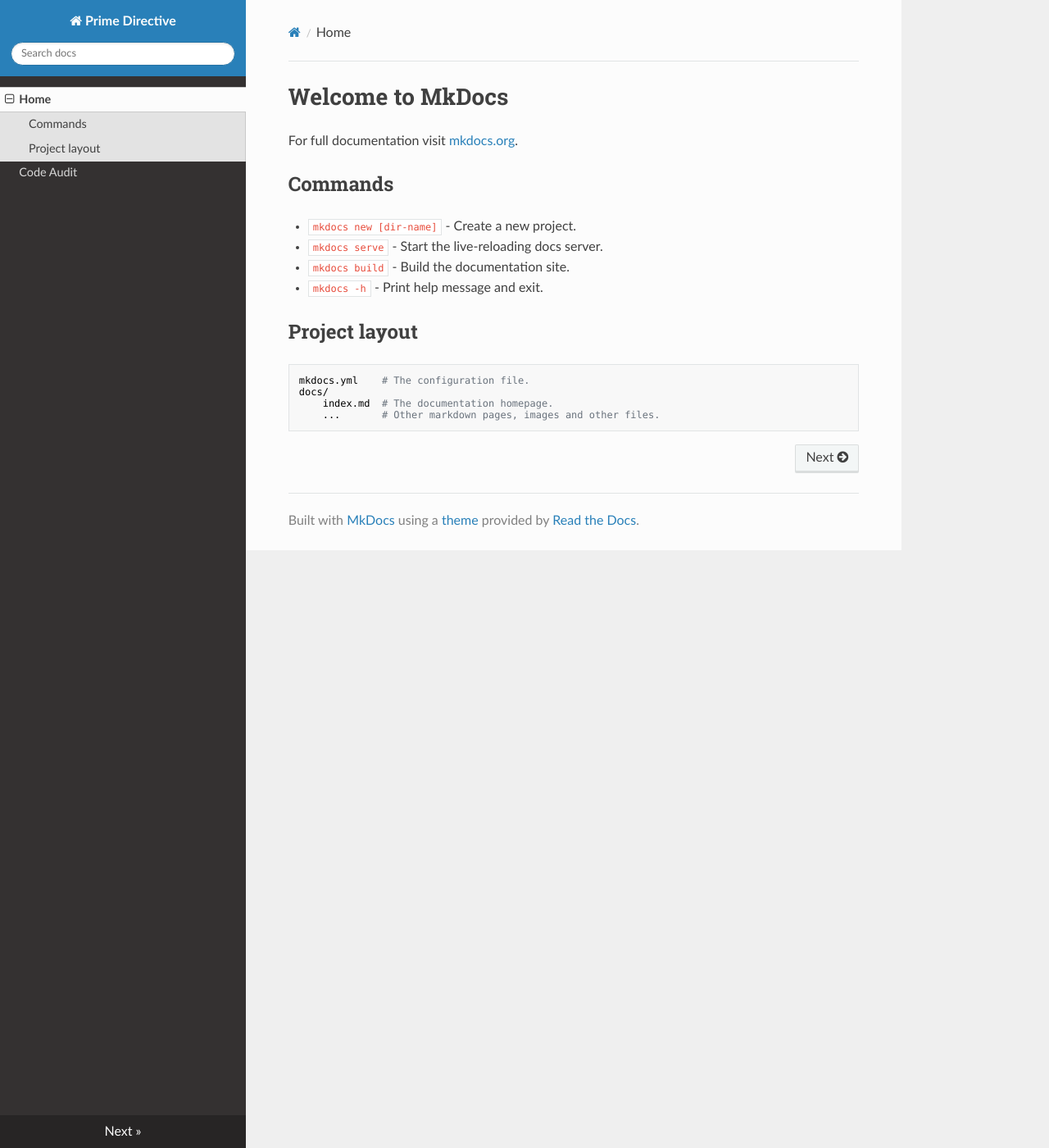
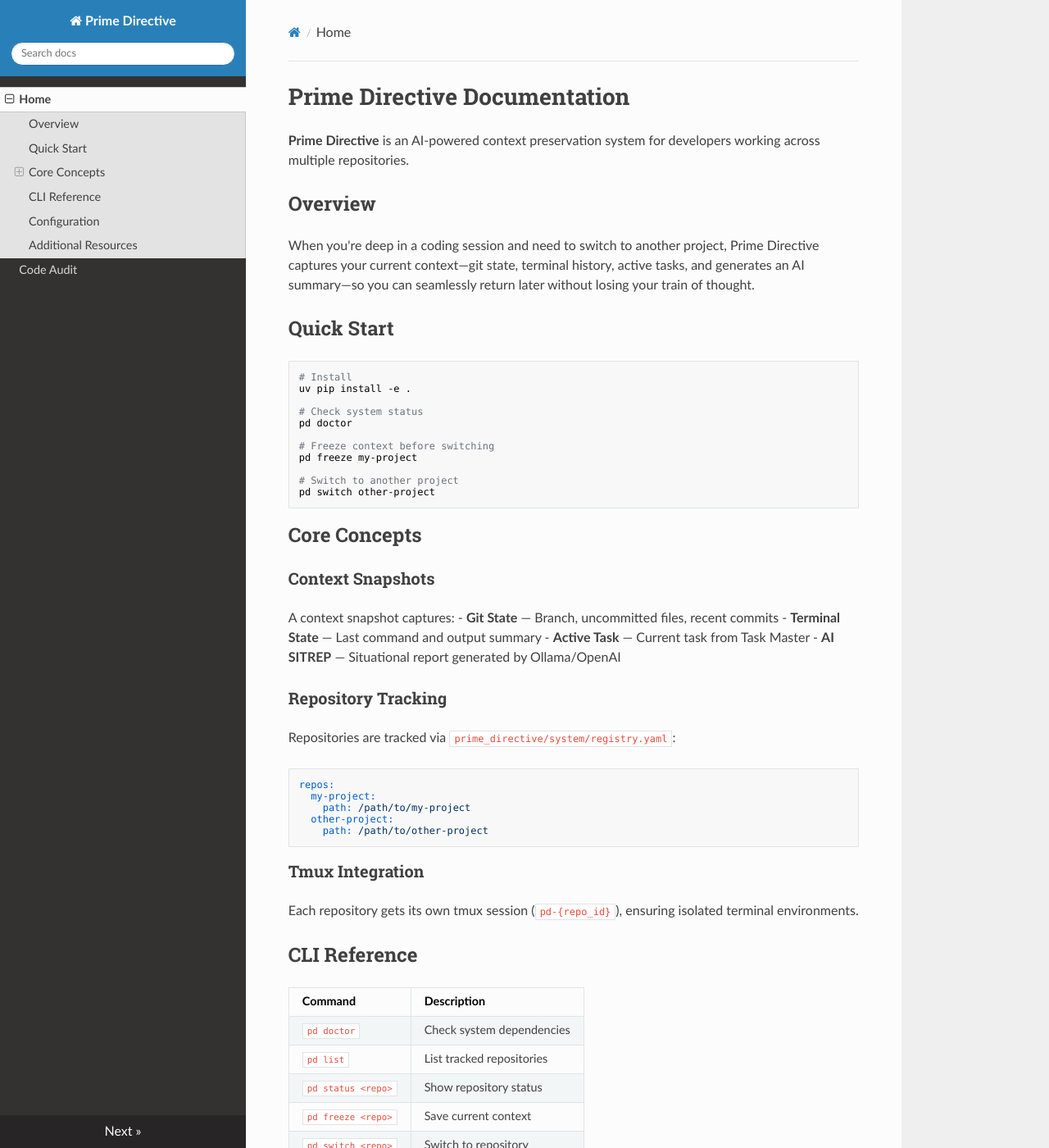
Before and after one commit to ImmortalDemonGod/prime-directive, an MkDocs documentation site: the page built from docs/index.md, in a window 1280 px wide and 1400 px high. Shown: the whole window at 82% size. Built offline with MkDocs 1.6.1, drawn with Linux system fonts in a browser that asks for light colours; nearby versions of some CDN libraries; some of the changed text lies outside the part shown.

Commit message:
📝 docs(index): update Prime Directive documentation
- restructure documentation to clarify project purpose and usage
- add quick start guide with installation and command examples
- elaborate on core concepts like context snapshots and repository tracking
- include CLI reference for available commands and their descriptions
- link to additional resources for contributors and code audit

````diff
--- a/docs/index.md
+++ b/docs/index.md
@@ -1,17 +1,69 @@
-# Welcome to MkDocs
+# Prime Directive Documentation
 
-For full documentation visit [mkdocs.org](https://www.mkdocs.org).
+**Prime Directive** is an AI-powered context preservation system for developers working across multiple repositories.
 
-## Commands
+## Overview
 
-* `mkdocs new [dir-name]` - Create a new project.
-* `mkdocs serve` - Start the live-reloading docs server.
-* `mkdocs build` - Build the documentation site.
-* `mkdocs -h` - Print help message and exit.
+When you're deep in a coding session and need to switch to another project, Prime Directive captures your current context—git state, terminal history, active tasks, and generates an AI summary—so you can seamlessly return later without losing your train of thought.
 
-## Project layout
+## Quick Start
 
-    mkdocs.yml    # The configuration file.
-    docs/
-        index.md  # The documentation homepage.
-        ...       # Other markdown pages, images and other files.
+```bash
+# Install
+uv pip install -e .
+
+# Check system status
+pd doctor
+
+# Freeze context before switching
+pd freeze my-project
+
+# Switch to another project
+pd switch other-project
+```
+
+## Core Concepts
+
+### Context Snapshots
+
+A context snapshot captures:
+- **Git State** — Branch, uncommitted files, recent commits
+- **Terminal State** — Last command and output summary
+- **Active Task** — Current task from Task Master
+- **AI SITREP** — Situational report generated by Ollama/OpenAI
+
+### Repository Tracking
+
+Repositories are tracked via `prime_directive/system/registry.yaml`:
+
+```yaml
+repos:
+  my-project:
+    path: /path/to/my-project
+  other-project:
+    path: /path/to/other-project
+```
+
+### Tmux Integration
+
+Each repository gets its own tmux session (`pd-{repo_id}`), ensuring isolated terminal environments.
+
+## CLI Reference
+
+| Command | Description |
+|---------|-------------|
+| `pd doctor` | Check system dependencies |
+| `pd list` | List tracked repositories |
+| `pd status <repo>` | Show repository status |
+| `pd freeze <repo>` | Save current context |
+| `pd switch <repo>` | Switch to repository |
+
+## Configuration
+
+See `prime_directive/conf/config.yaml` for all configuration options.
+
+## Additional Resources
+
+- [GitHub Repository](https://github.com/ImmortalDemonGod/prime-directive)
+- [Contributing Guide](https://github.com/ImmortalDemonGod/prime-directive/blob/main/CONTRIBUTING.md)
+- [Code Audit](CODE-AUDIT-V1.0-PRIME-DIRECTIVE_2025-12-14_01.md)
````
